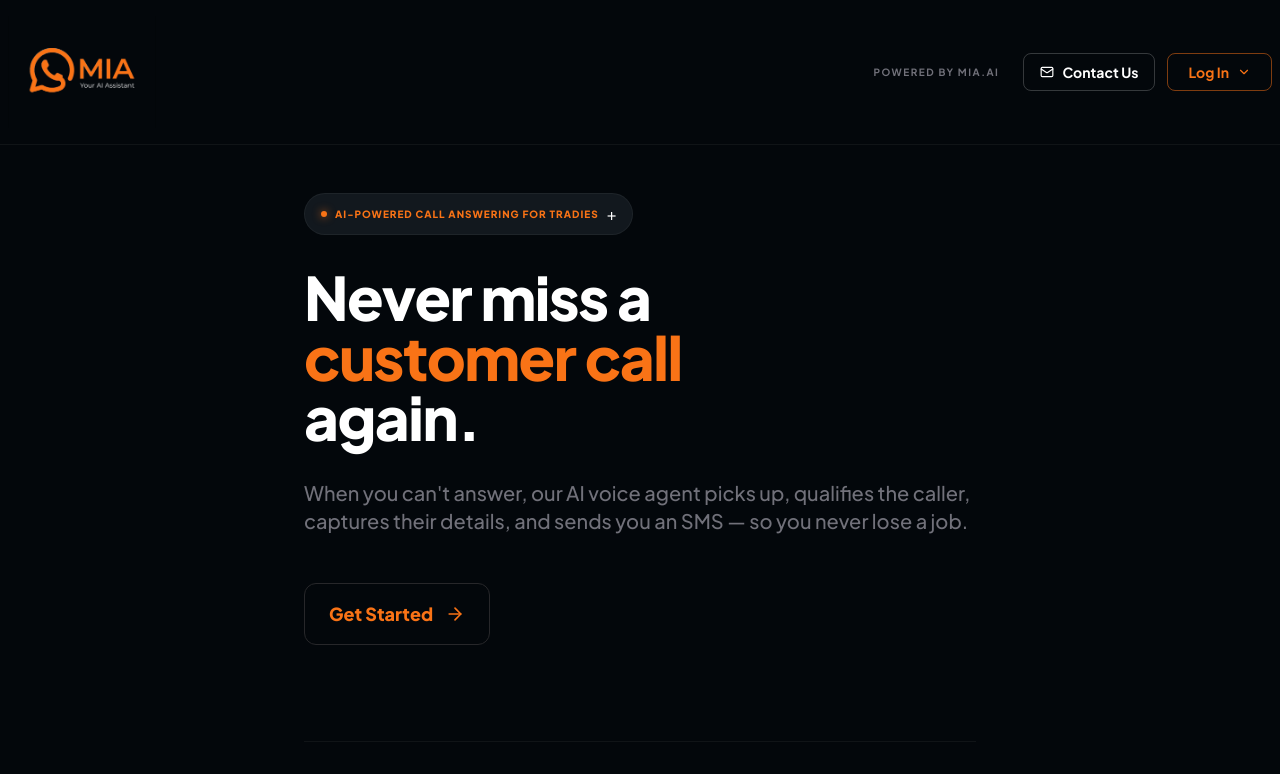
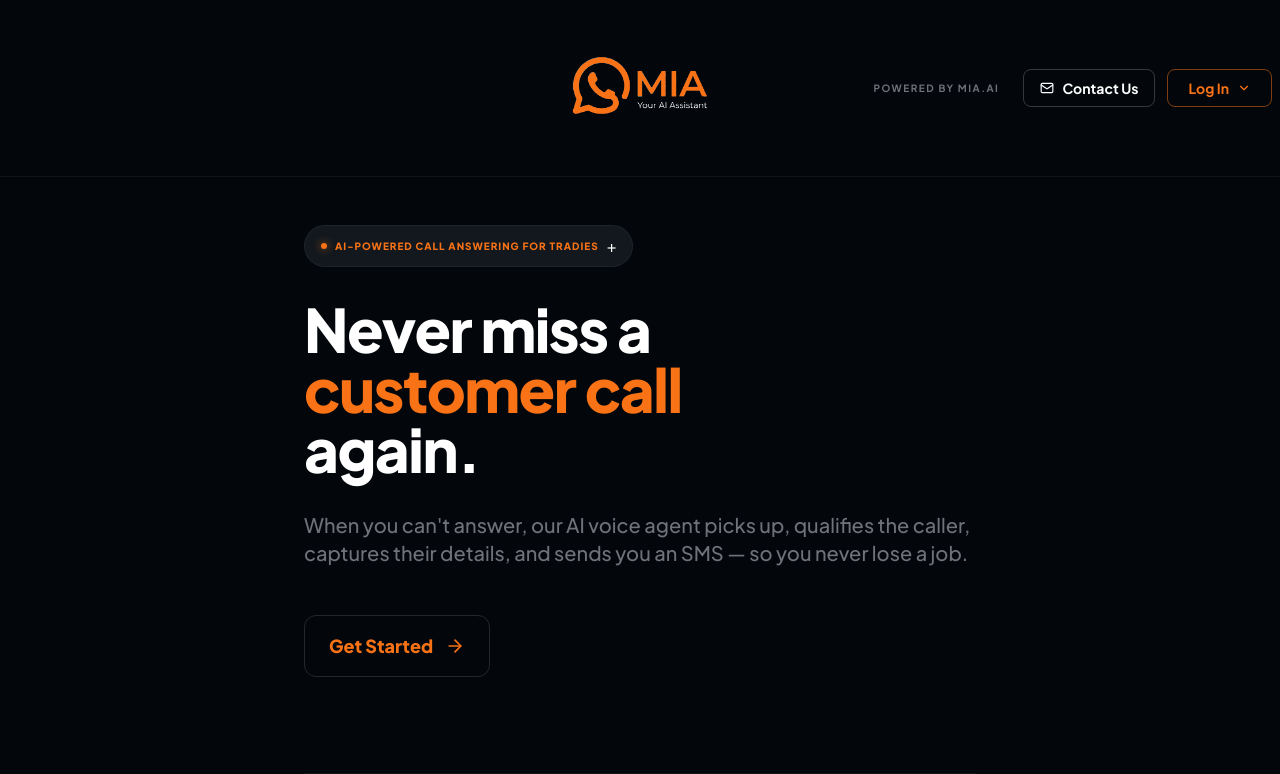
Before and after one commit to macworldgithub/tradie-frontend, a React (Vite) app: page / in a window 1280 px wide. Shown: the top 774 px of the page. Built offline with nearby package versions, Linux system fonts and the light colour scheme.

Commit message:
navbar and footer ui fixes

```diff
--- a/src/components/layout/Footer.tsx
+++ b/src/components/layout/Footer.tsx
@@ -4,14 +4,14 @@ export default function Footer() {
       <div className="max-w-7xl mx-auto flex flex-col md:flex-row items-center justify-between gap-8">
         {/* LEFT: Branding */}
         <div className="flex items-center gap-3">
-          <h2 className="text-xl font-black tracking-tighter text-white">
+          {/* <h2 className="text-xl font-black tracking-tighter text-white">
             JUST
-          </h2>
-          <div className="border border-orange-500/30 px-3 py-1 rounded-md">
+          </h2> */}
+          {/* <div className="border border-orange-500/30 px-3 py-1 rounded-md">
             <span className="text-[8px] font-black text-orange-500 uppercase tracking-widest">
               Tradie Mobile
             </span>
-          </div>
+          </div> */}
         </div>
 
         {/* RIGHT: Attribution */}
--- a/src/components/layout/Navbar.tsx
+++ b/src/components/layout/Navbar.tsx
@@ -1,11 +1,19 @@
 import { useState } from "react";
-import { Menu, X, LogOut, ChevronDown, Shield, Building2, Mail } from "lucide-react";
+import {
+  Menu,
+  X,
+  LogOut,
+  ChevronDown,
+  Shield,
+  Building2,
+  Mail,
+} from "lucide-react";
 import logo from "../../assets/logo.png";
 
 interface NavbarProps {
   onGetStarted: () => void;
   onWatchDemo: () => void;
-  onLogin?: (role: 'company' | 'admin') => void;
+  onLogin?: (role: "company" | "admin") => void;
   isLoggedIn?: boolean;
   onLogout?: () => void;
 }
@@ -20,20 +28,25 @@ export default function Navbar({
   const [showLoginDropdown, setShowLoginDropdown] = useState(false);
 
   const handleScrollToContact = () => {
-    document.getElementById('contact-us')?.scrollIntoView({ behavior: 'smooth' });
+    document
+      .getElementById("contact-us")
+      ?.scrollIntoView({ behavior: "smooth" });
     setIsOpen(false);
   };
 
   return (
     <nav className="w-full bg-[#03070b] text-white border-b border-white/5 sticky top-0 z-50">
       <div className="max-w-7xl mx-auto max-md:px-6 md:px-0 lg:px-2 py-4 flex items-center justify-between">
-        {/* LEFT: Logo Section */}
-        <div className="flex items-center gap-3">
-          <img src={logo} alt="Logo" className="h-28 w-auto" />
+        {/* LEFT: Placeholder to balance flex layout */}
+        <div className="flex-1"></div>
+
+        {/* CENTER: Logo Section */}
+        <div className="flex flex-shrink-0 items-center justify-center z-10">
+          <img src={logo} alt="Logo" className="h-36 w-auto" />
         </div>
 
         {/* RIGHT (Desktop) - Shows only on LG screens (1024px) and above */}
-        <div className="hidden lg:flex items-center gap-6">
+        <div className="hidden lg:flex flex-1 items-center justify-end gap-6">
           <span className="text-[10px] text-zinc-500 font-bold tracking-[0.15em] uppercase whitespace-nowrap">
             POWERED BY Mia.Ai
           </span>
@@ -72,7 +85,10 @@ export default function Navbar({
                   className="flex items-center gap-2 border border-orange-500/50 hover:bg-orange-500 hover:text-black text-orange-500 px-5 py-2 rounded-lg text-sm font-bold transition-all"
                 >
                   Log In
-                  <ChevronDown size={14} className={`transition-transform duration-200 ${showLoginDropdown ? 'rotate-180' : ''}`} />
+                  <ChevronDown
+                    size={14}
+                    className={`transition-transform duration-200 ${showLoginDropdown ? "rotate-180" : ""}`}
+                  />
                 </button>
                 {showLoginDropdown && (
                   <>
@@ -83,7 +99,7 @@ export default function Navbar({
                     <div className="absolute right-0 mt-2 w-48 bg-[#090e14] border border-white/10 rounded-xl overflow-hidden shadow-2xl z-50 animate-in fade-in slide-in-from-top-2 duration-200">
                       <button
                         onClick={() => {
-                          onLogin?.('company');
+                          onLogin?.("company");
                           setShowLoginDropdown(false);
                         }}
                         className="w-full text-left px-4 py-3 text-sm text-zinc-300 hover:bg-white/5 hover:text-white transition-colors flex items-center gap-2"
@@ -93,7 +109,7 @@ export default function Navbar({
                       </button>
                       <button
                         onClick={() => {
-                          onLogin?.('admin');
+                          onLogin?.("admin");
                           setShowLoginDropdown(false);
                         }}
                         className="w-full text-left px-4 py-3 text-sm text-zinc-300 hover:bg-white/5 hover:text-white transition-colors border-t border-white/5 flex items-center gap-2"
@@ -110,7 +126,7 @@ export default function Navbar({
         </div>
 
         {/* MOBILE MENU BUTTON - Shows on all screens below LG (1024px) */}
-        <div className="lg:hidden flex items-center">
+        <div className="lg:hidden flex-1 flex justify-end items-center z-10">
           <button
             onClick={() => setIsOpen(!isOpen)}
             className="p-2 text-zinc-400 hover:text-white transition-colors"
@@ -170,7 +186,7 @@ export default function Navbar({
               <>
                 <button
                   onClick={() => {
-                    onLogin && onLogin('company');
+                    onLogin && onLogin("company");
                     setIsOpen(false);
                   }}
                   className="border border-white/10 w-full p-4 rounded-xl text-white font-bold hover:bg-white/5 transition-all flex items-center justify-center gap-2"
@@ -181,7 +197,7 @@ export default function Navbar({
 
                 <button
                   onClick={() => {
-                    onLogin && onLogin('admin');
+                    onLogin && onLogin("admin");
                     setIsOpen(false);
                   }}
                   className="border border-orange-500/20 hover:border-orange-500/50 w-full p-4 rounded-xl text-orange-500 font-bold hover:bg-orange-500/10 transition-all flex items-center justify-center gap-2"
```
